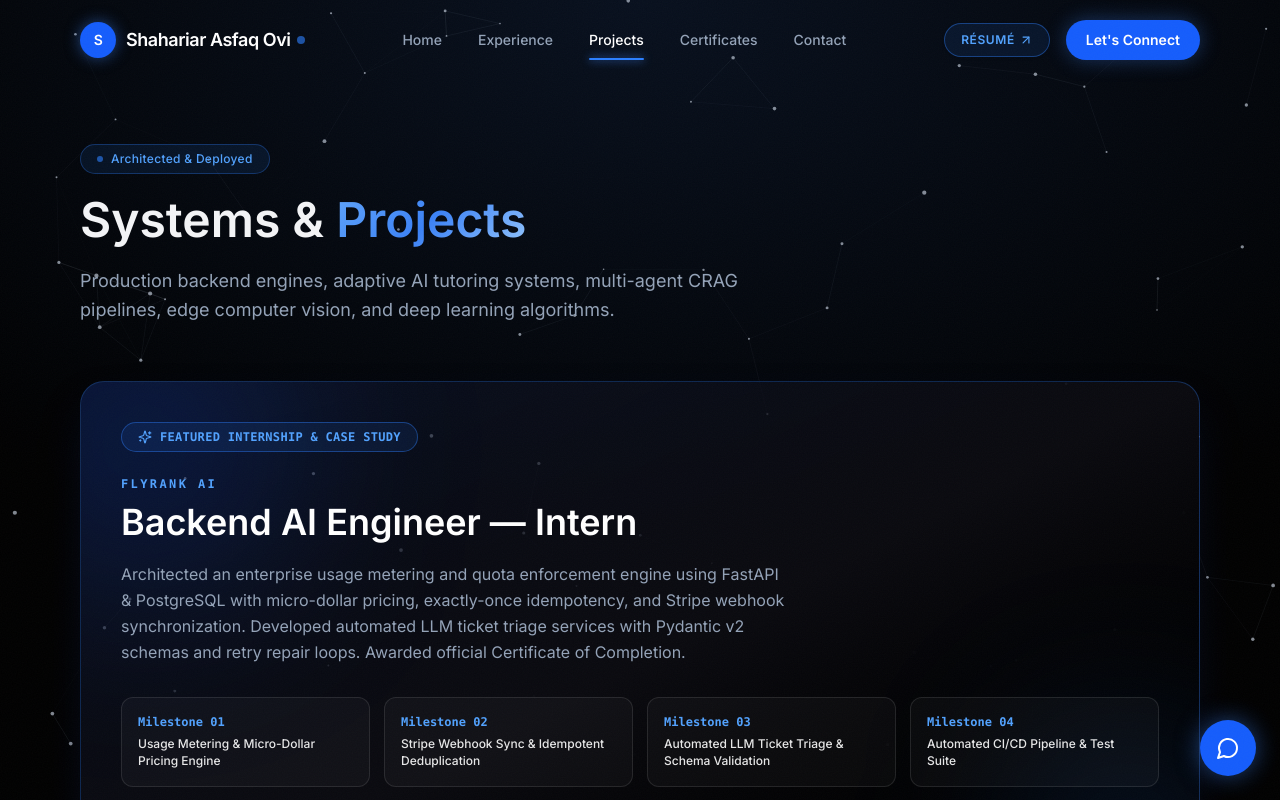
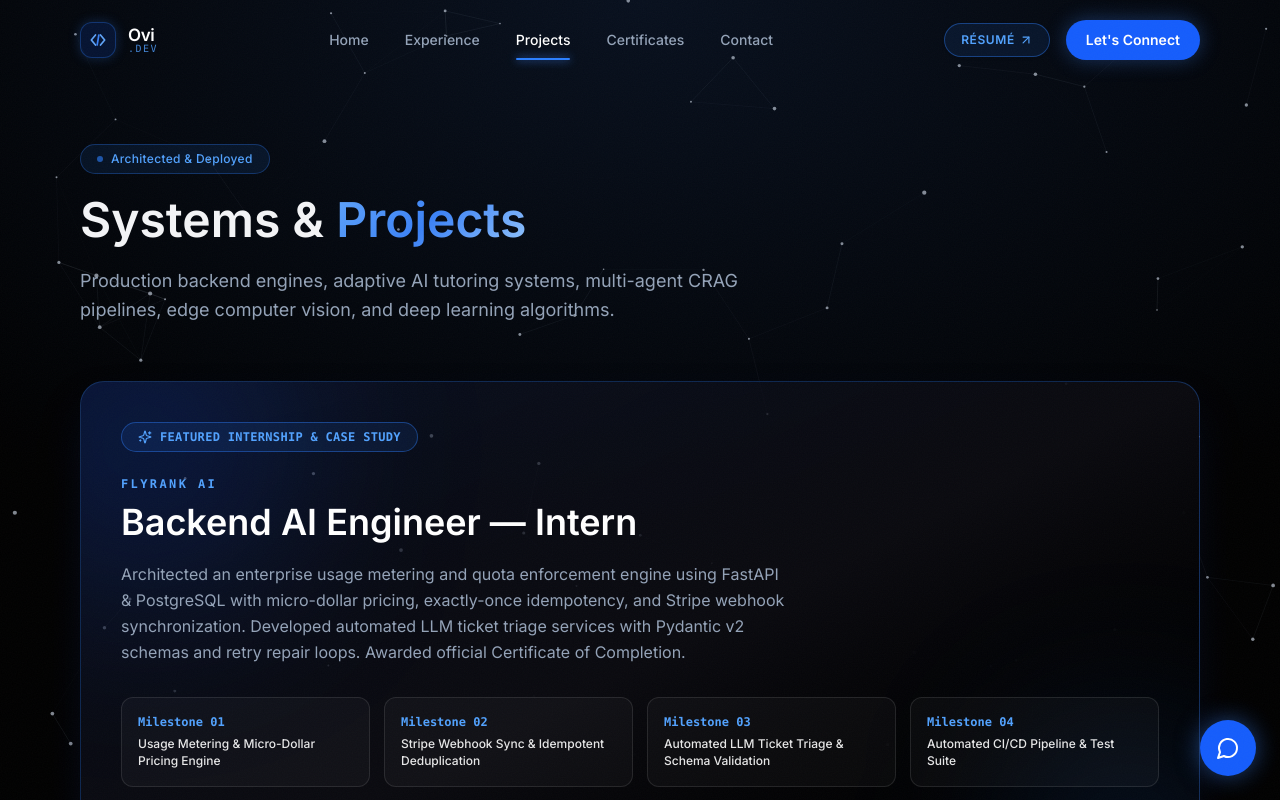
Before and after one commit to shahariarovi789-ux/shahariarovi789-ux.github.io, a Next.js app: page /projects in a window 1280 px wide. Shown: the top 800 px of the page. Built offline with nearby package versions, Linux system fonts and the light colour scheme.

Commit message:
feat: replace S logo with </> icon + Ovi .dev wordmark in navbar and footer

```diff
--- a/src/components/layout/Footer.tsx
+++ b/src/components/layout/Footer.tsx
@@ -46,11 +46,24 @@ export default function Footer() {
         {/* Top Telemetry Header */}
         <div className="flex flex-col gap-6 md:flex-row md:items-center md:justify-between pb-12 border-b border-white/10">
           <div>
-            <Link href="/" className="font-heading text-2xl font-bold text-white flex items-center gap-2">
-              {SITE.name}
-              <span className="h-2 w-2 rounded-full bg-blue-500 animate-pulse" />
+            <Link href="/" className="group inline-flex items-center gap-3 select-none">
+              <span className="relative flex h-9 w-9 items-center justify-center rounded-xl bg-blue-600/15 border border-blue-500/30 shadow-[0_0_12px_rgba(59,130,246,0.25)] transition-all duration-300 group-hover:bg-blue-600/25 group-hover:shadow-[0_0_20px_rgba(59,130,246,0.45)]">
+                <svg viewBox="0 0 24 24" fill="none" className="h-5 w-5" aria-hidden="true">
+                  <path d="M9 6L4 12L9 18" stroke="#60a5fa" strokeWidth="2" strokeLinecap="round" strokeLinejoin="round" />
+                  <path d="M13 6L11 18" stroke="#3b82f6" strokeWidth="2" strokeLinecap="round" />
+                  <path d="M15 6L20 12L15 18" stroke="#60a5fa" strokeWidth="2" strokeLinecap="round" strokeLinejoin="round" />
+                </svg>
+              </span>
+              <span className="flex flex-col leading-none">
+                <span className="font-heading text-xl font-bold tracking-tight text-white transition-colors group-hover:text-blue-300">
+                  Ovi
+                </span>
+                <span className="font-mono text-[10px] tracking-[0.15em] text-blue-400/80 uppercase">
+                  .dev
+                </span>
+              </span>
             </Link>
-            <p className="mt-1 text-xs uppercase tracking-widest text-muted font-mono">
+            <p className="mt-3 text-xs uppercase tracking-widest text-muted font-mono">
               Backend AI Systems · Model Context Protocol (MCP) · Competitive Programming
             </p>
           </div>
--- a/src/components/layout/Navbar.tsx
+++ b/src/components/layout/Navbar.tsx
@@ -40,14 +40,33 @@ export default function Navbar() {
         {/* Brand Logo */}
         <Link
           href="/"
-          className="group flex items-center gap-2.5 font-heading text-lg font-semibold tracking-tight text-white"
+          className="group flex items-center gap-3 select-none"
         >
-          <span className="flex h-9 w-9 items-center justify-center rounded-full bg-blue-600 text-sm font-bold text-white shadow-[0_0_15px_rgba(59,130,246,0.5)] transition-transform duration-300 group-hover:scale-110">
-            S
+          {/* Code bracket icon */}
+          <span className="relative flex h-9 w-9 items-center justify-center rounded-xl bg-blue-600/15 border border-blue-500/30 shadow-[0_0_12px_rgba(59,130,246,0.25)] transition-all duration-300 group-hover:bg-blue-600/25 group-hover:shadow-[0_0_20px_rgba(59,130,246,0.45)] group-hover:border-blue-500/50">
+            <svg
+              viewBox="0 0 24 24"
+              fill="none"
+              className="h-5 w-5"
+              aria-hidden="true"
+            >
+              {/* < */}
+              <path d="M9 6L4 12L9 18" stroke="#60a5fa" strokeWidth="2" strokeLinecap="round" strokeLinejoin="round" />
+              {/* / */}
+              <path d="M13 6L11 18" stroke="#3b82f6" strokeWidth="2" strokeLinecap="round" />
+              {/* > */}
+              <path d="M15 6L20 12L15 18" stroke="#60a5fa" strokeWidth="2" strokeLinecap="round" strokeLinejoin="round" />
+            </svg>
           </span>
-          <span className="flex items-center gap-1.5">
-            {SITE.name}
-            <span className="h-2 w-2 rounded-full bg-blue-500 animate-pulse" />
+
+          {/* Wordmark */}
+          <span className="flex flex-col leading-none">
+            <span className="font-heading text-[17px] font-bold tracking-tight text-white transition-colors group-hover:text-blue-300">
+              Ovi
+            </span>
+            <span className="font-mono text-[10px] tracking-[0.15em] text-blue-400/80 uppercase">
+              .dev
+            </span>
           </span>
         </Link>
 
```
